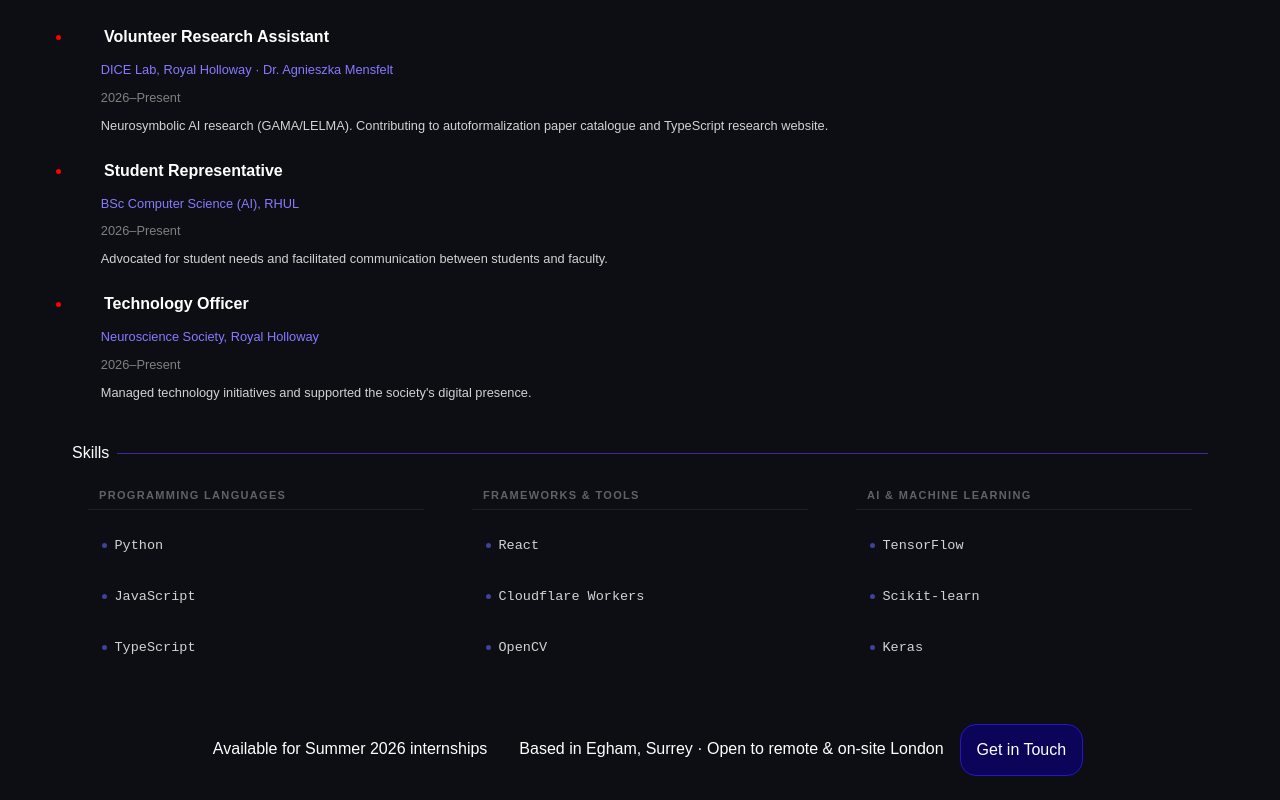
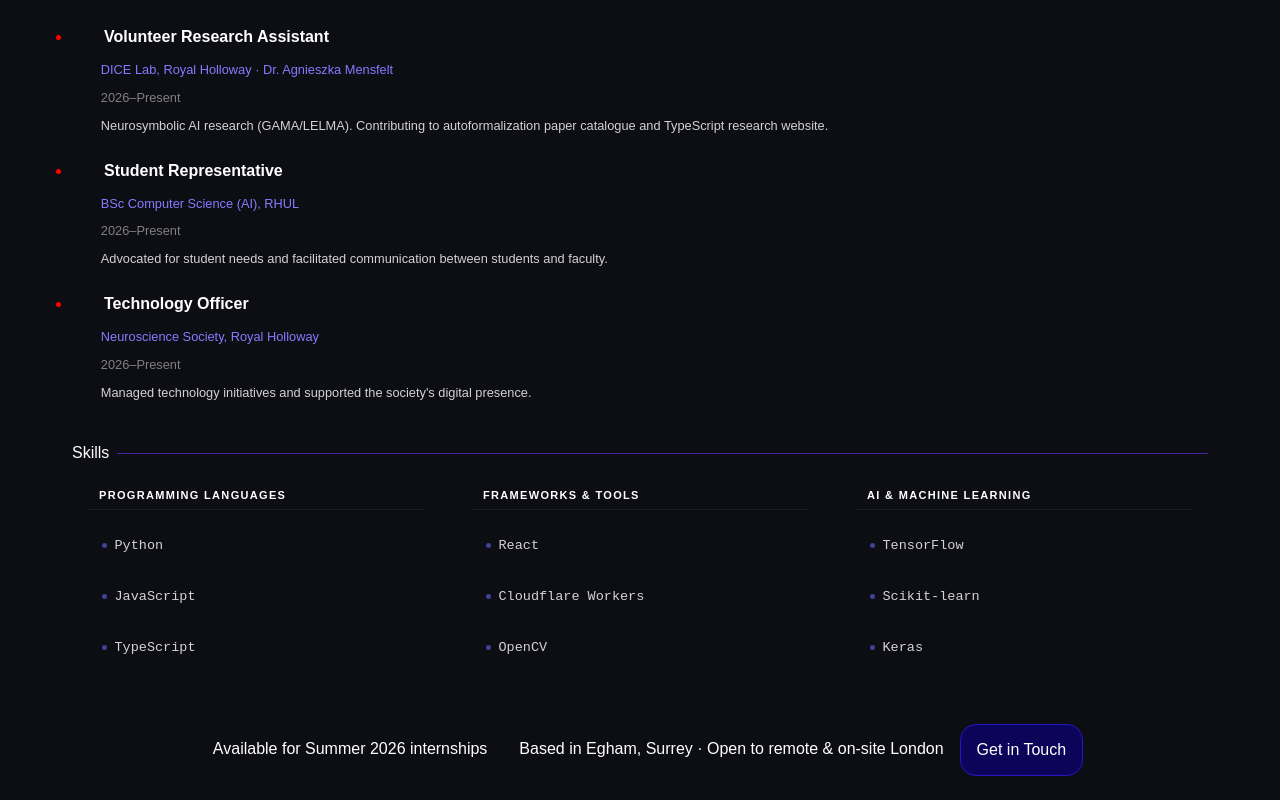
Before and after one commit to HtetMyatAungg/PersonalWebsite, a plain HTML site: page index.html in a window 1280 px wide. Shown: the part 1254-2054 px from the top of the page. Drawn offline with Linux system fonts and the light colour scheme.

Commit message:
change color

```diff
--- a/main.css
+++ b/main.css
@@ -237,7 +237,7 @@ body{
   font-weight: 700;
   letter-spacing: 0.12em;
   text-transform: uppercase;
-  color: rgba(255, 255, 255, 0.35);
+  color: white;
   padding-bottom: 8px;
   border-bottom: 1px solid rgba(255, 255, 255, 0.07);
   margin-bottom: 5px;
```
